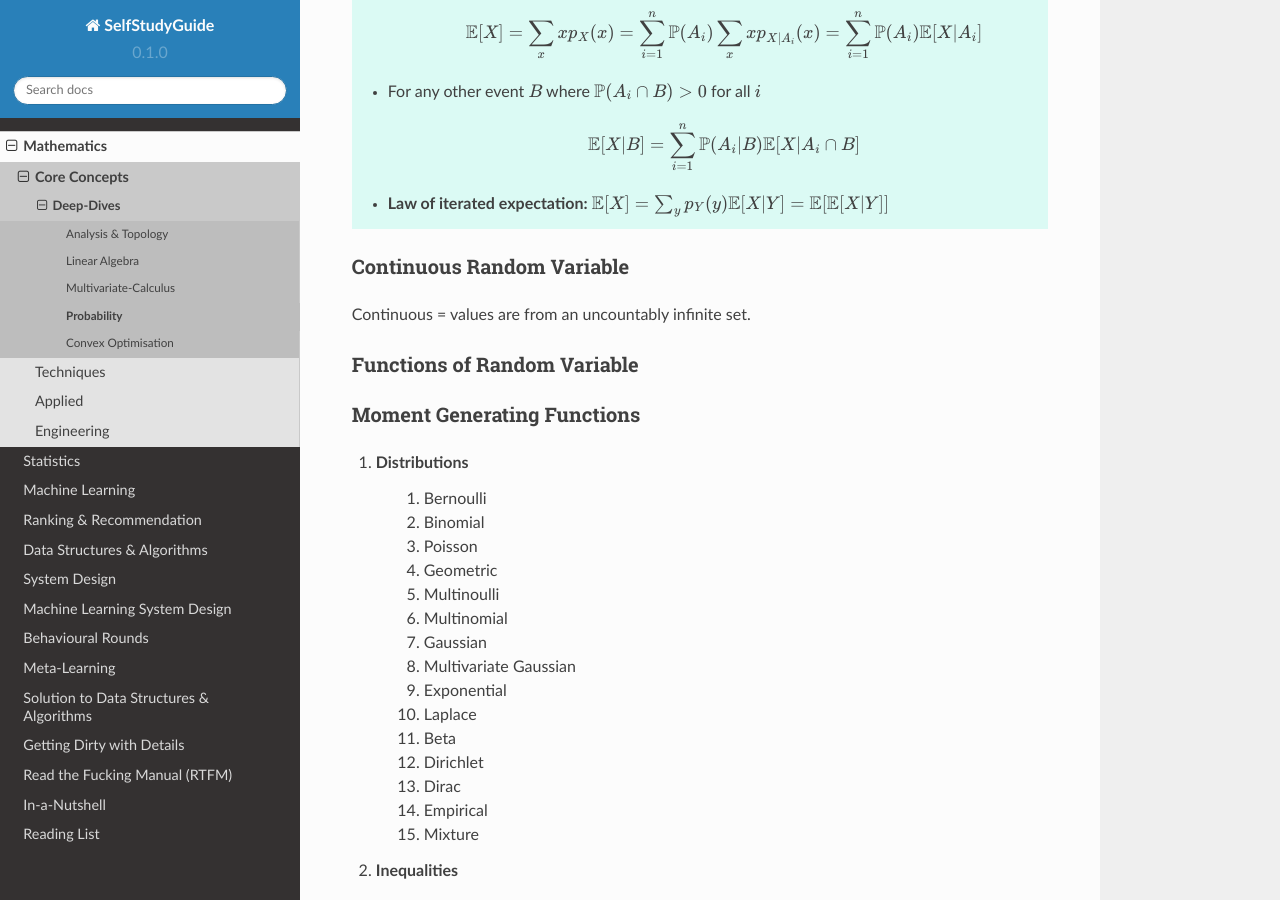
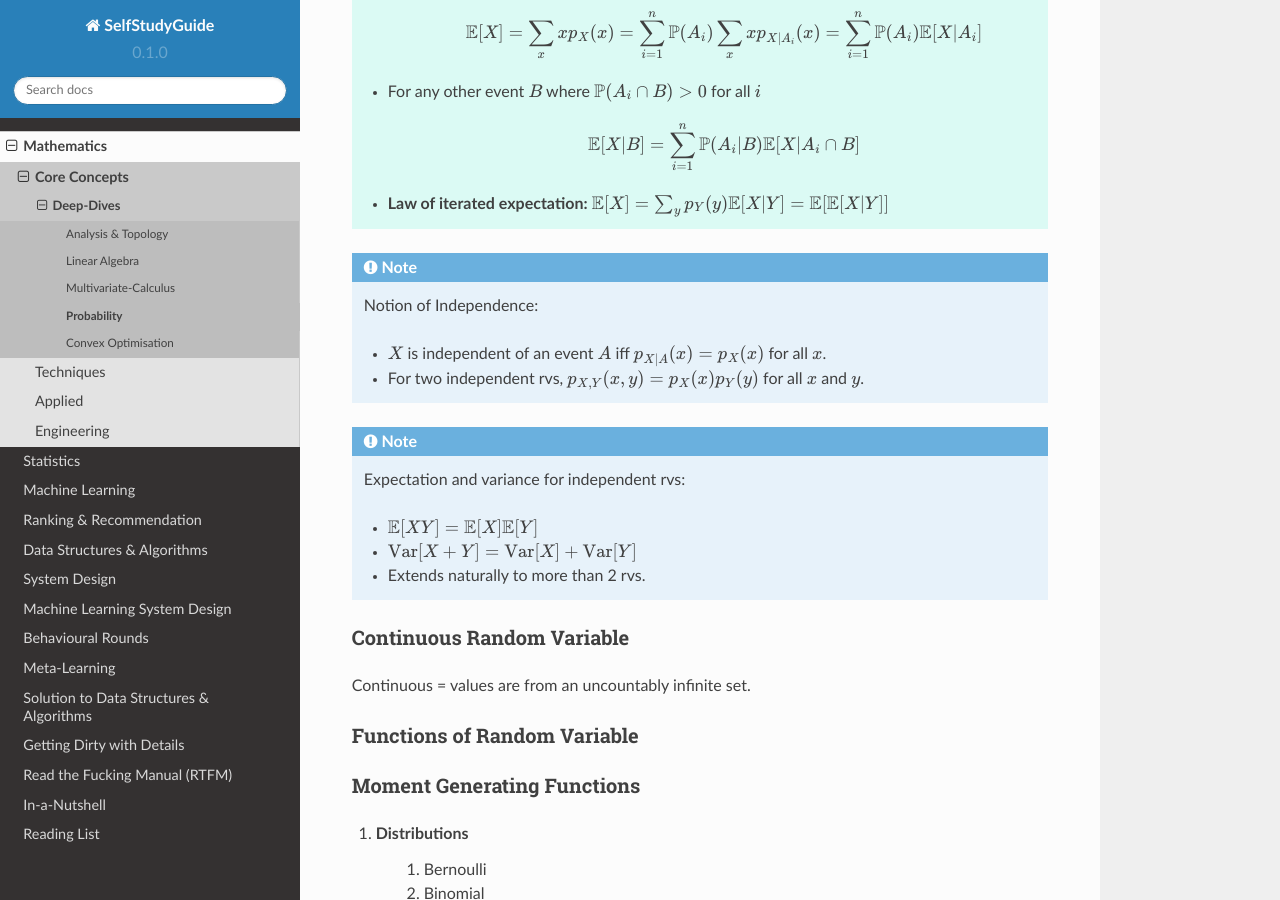
Before and after one commit to uselesstechjunks/leetcode, a Sphinx documentation site: the page built from docs/source/math/prob.rst, in a window 1280 px wide and 900 px high, scrolled down 3451 px. Built offline with Sphinx 7.4.7 and the Read the Docs theme 2.0.0, drawn with Linux system fonts in a browser that asks for light colours.

Commit message:
Update prob.rst

```diff
--- a/docs/source/math/prob.rst
+++ b/docs/source/math/prob.rst
@@ -126,6 +126,19 @@ Discrete = values are from a finite/countably infinite set.
 
 	* **Law of iterated expectation:** :math:`\mathbb{E}[X]=\sum_y p_Y(y)\mathbb{E}[X|Y]=\mathbb{E}[\mathbb{E}[X|Y]]`
 
+.. note::
+	Notion of Independence:
+
+	* :math:`X` is independent of an event :math:`A` iff :math:`p_{X|A}(x)=p_X(x)` for all :math:`x`.
+	* For two independent rvs, :math:`p_{X,Y}(x,y)=p_X(x)p_Y(y)` for all :math:`x` and :math:`y`.
+
+.. note::
+	Expectation and variance for independent rvs:
+
+	* :math:`\mathbb{E}[XY]=\mathbb{E}[X]\mathbb{E}[Y]`
+	* :math:`\mathrm{Var}[X+Y]=\mathrm{Var}[X]+\mathrm{Var}[Y]`
+	* Extends naturally to more than 2 rvs.
+
 Continuous Random Variable
 ----------------------------------------
 
```
